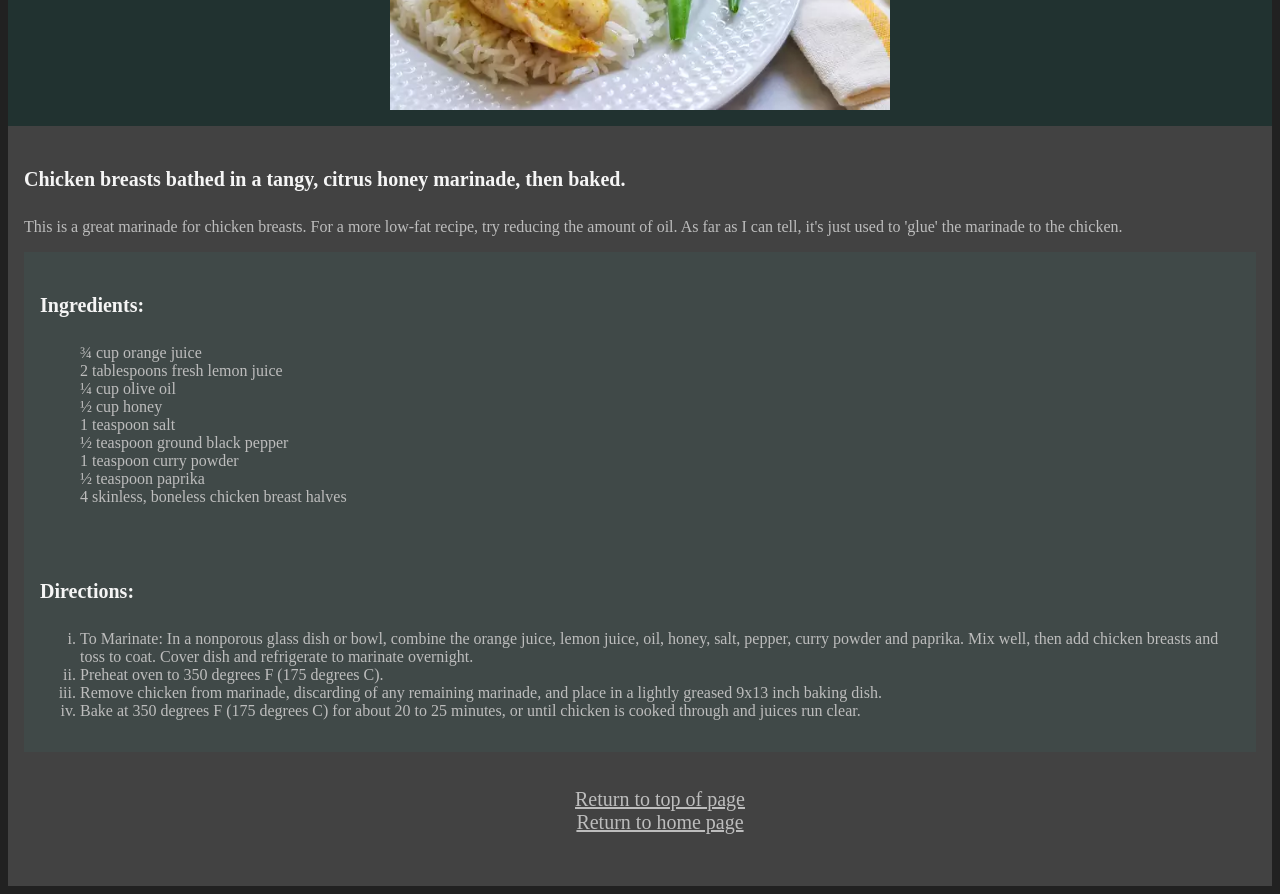
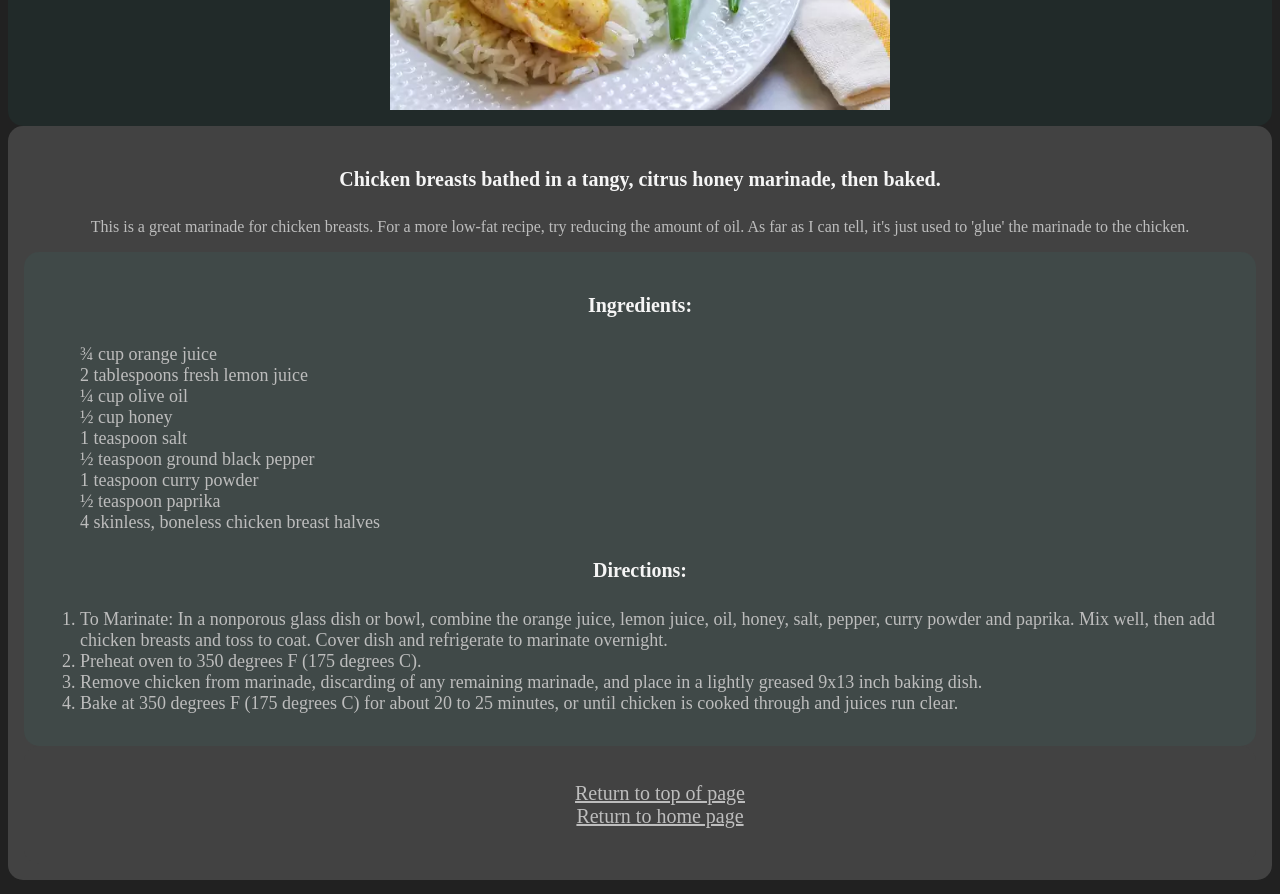
Before and after one commit to zdeezy/Odin-Recipes, a plain HTML site: page recipes/honeychicken.html in a window 1280 px wide. Shown: the part 340-1234 px from the top of the page. Drawn offline with Linux system fonts and the light colour scheme.

Commit message:
Playing with rounded borders

```diff
--- a/recipes/honeychicken.html
+++ b/recipes/honeychicken.html
@@ -18,12 +18,12 @@
         </div>
 
         <div id="content">
-            <h4>Chicken breasts bathed in a tangy, citrus honey marinade, then baked.</h4>
+            <h4 id="ingredientheader">Chicken breasts bathed in a tangy, citrus honey marinade, then baked.</h4>
 
             <p>This is a great marinade for chicken breasts. For a more low-fat recipe, try reducing the amount of oil. As far as I can tell, it's just used to 'glue' the marinade to the chicken.</p>
 
             <div id="ingredients">
-                <h4>Ingredients:</h4>
+                <h4 id="ingredientheader">Ingredients:</h4>
                 <ul>
                     <li>¾ cup orange juice</li>
                     <li>2 tablespoons fresh lemon juice</li>
@@ -35,10 +35,8 @@
                     <li>½ teaspoon paprika</li>
                     <li>4 skinless, boneless chicken breast halves</li>
                 </ul>
-            </div>
-            <div id="separator"></div>
-            <div id="directions">
-                <h4>Directions:</h4>
+
+                <h4 id="directionheader">Directions:</h4>
                 <ol>
                     <li>To Marinate: In a nonporous glass dish or bowl, combine the orange juice, lemon juice, oil, honey, salt, pepper, curry powder and paprika. Mix well, then add chicken breasts and toss to coat. Cover dish and refrigerate to marinate overnight.
                     </li>
--- a/style.css
+++ b/style.css
@@ -8,6 +8,7 @@ img {
 
 p {
     color: #BDBDBD;
+    text-align: center;
 }
 
 .title {
@@ -32,28 +33,38 @@ p {
     align-items: center;
     overflow: auto;
     padding: 1rem;
-    background-color: #26A69A20;
+    background-color: #26A69A10;
+    border-radius: 15px;
+}
+
+.hometag {
+    display: flex;
+    justify-content: center;
 }
 
 #content {
     justify-content: center;
-    text-align: left;
     padding: 1rem;
     background-color: #424242;
+    border-radius: 15px;
 }
 
 #ingredients {
     padding: 1rem;
     background-color: #26A69A10;
-}
-
-#directions {
-    padding: 1rem;
-    background-color: #26A69A10;
+    border-radius: 15px;
 }
 
 #separator {
     background-color: #424242;
+}
+
+#ingredientheader{
+    justify-content: center;
+}
+
+#directionheader {
+    justify-content: center;
 }
 
 .links,.clicky {
@@ -66,6 +77,7 @@ p {
     display: flex;
     justify-content: center;
     padding: 1rem;
+    border-radius: 15px;
 }
 
 .clicky {
@@ -80,17 +92,23 @@ p {
 
 ul {
     list-style: none;
+
     color: #BDBDBD;
 }
 
 ol {
+    text-align: left;
     color: #BDBDBD;
-    list-style: lower-roman;
+}
+
+li {
+    font-size: 18px;
 }
 
 h1,h4 {
     display: flex;
     color: #F5F5F5;
+    text-align: center;
 }
 
 h1 {
```
Also changed, not shown: index.html (+2 -2 lines), recipes/simplecountryribs.html (+3 -5 lines).
